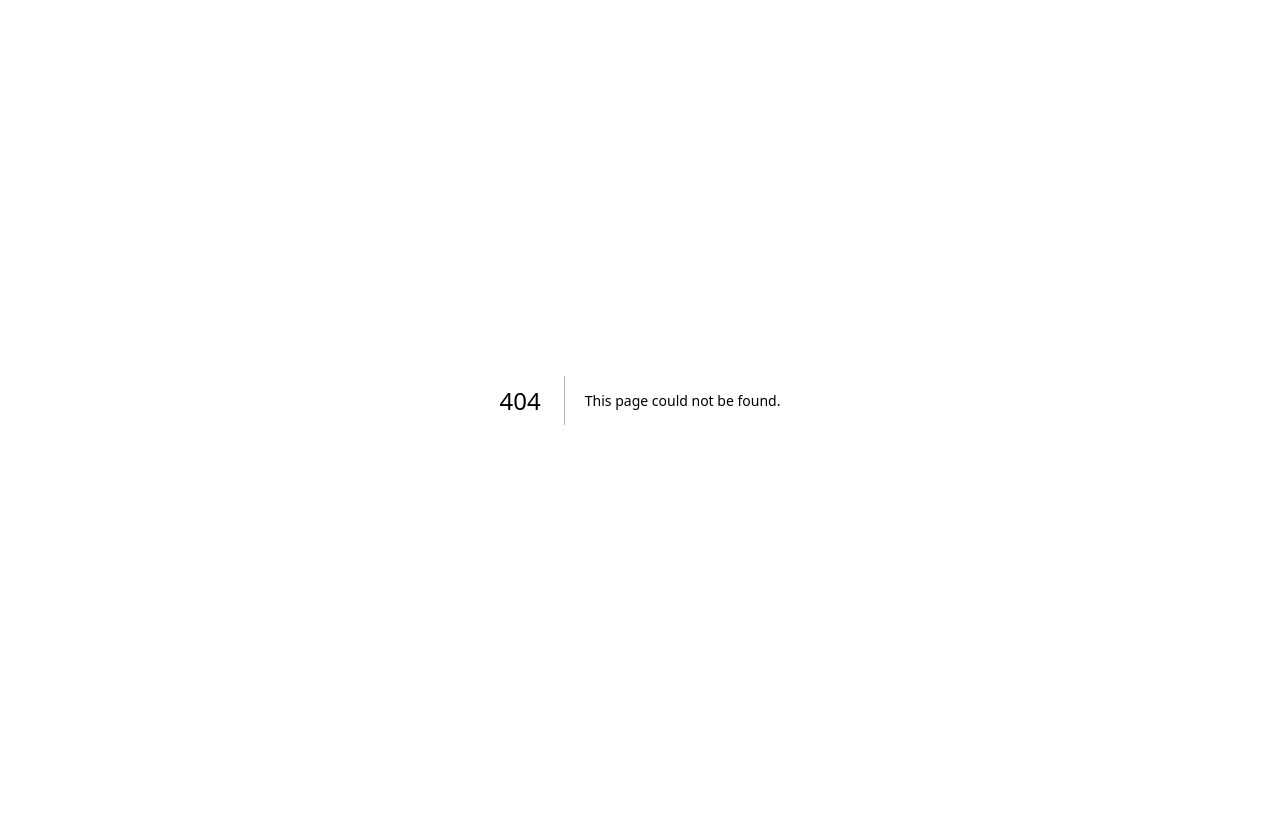
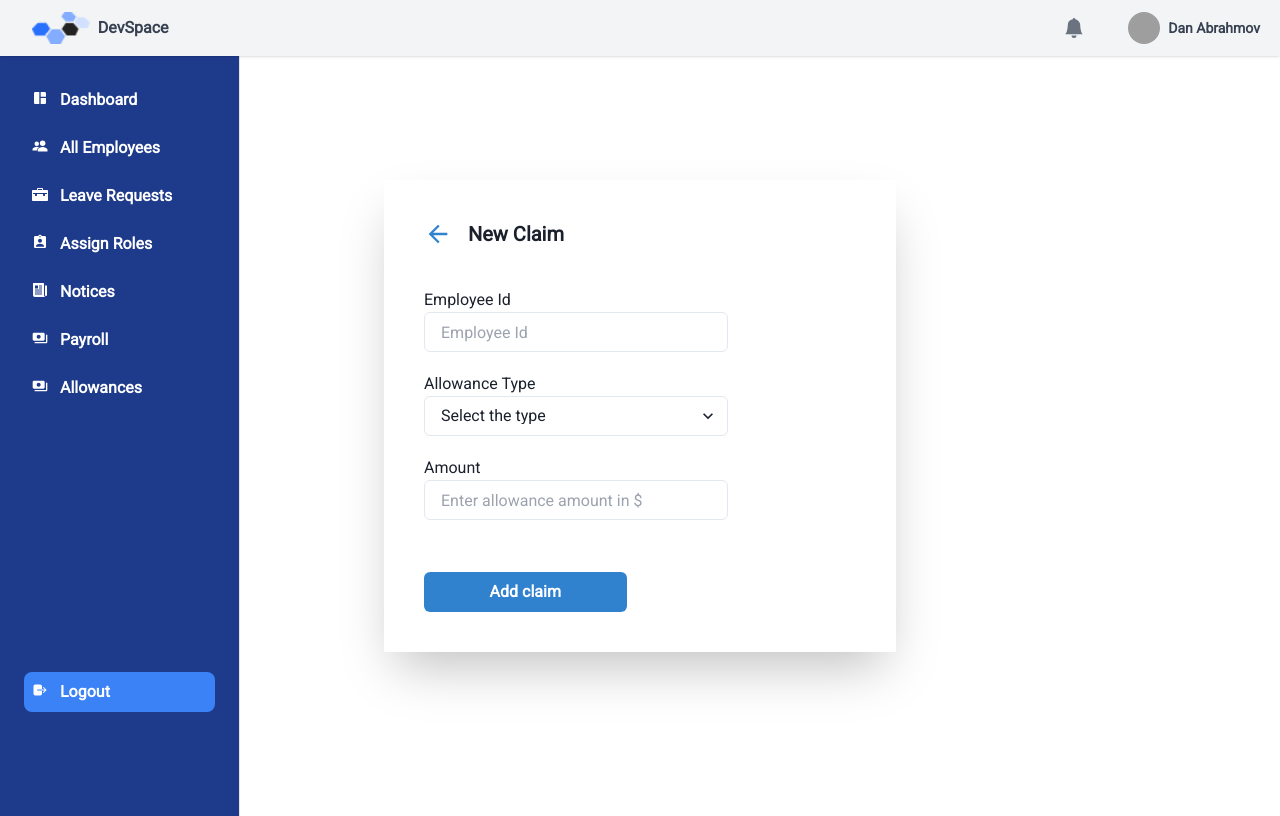
Before and after one commit to groupCAgile/dev-space-hrm, a Next.js app: page /home/allowances/add-claim in a window 1280 px wide. Before the commit this address had no page. Built offline with nearby package versions, Linux system fonts and the light colour scheme; grey boxes are pictures that could not be loaded.

Commit message:
Adding allwances page

```diff
--- /dev/null
+++ b/app/home/allowances/add-claim/client-page.tsx
@@ -0,0 +1,136 @@
+"use client";
+
+import { Avatar, AvatarBadge, Button, Input, Select } from "@chakra-ui/react";
+import { FaRegTrashAlt } from "react-icons/fa";
+import { ArrowBackIcon } from "@chakra-ui/icons";
+import React, { useState } from "react";
+import toast from "react-hot-toast";
+import { useRouter } from "next/navigation";
+
+export default function AddPayrollPage() {
+  const router = useRouter();
+
+  const [formData, setFormData] = useState({
+    emp_id: "",
+    acc_no: "",
+    acc_name: "",
+    bank: "",
+    branch: "",
+  });
+
+  const handleChange = (
+    e: React.ChangeEvent<HTMLInputElement | HTMLSelectElement>
+  ) => {
+    const { id, value } = e.target;
+    setFormData((prevData) => ({
+      ...prevData,
+      [id]: value,
+    }));
+  };
+
+  const handleSubmit = async (e: React.FormEvent) => {
+    e.preventDefault();
+    try {
+      const response = await fetch("/api/payroll", {
+        method: "POST",
+        headers: {
+          "Content-Type": "application/json",
+        },
+        body: JSON.stringify(formData),
+      });
+
+      const data = await response.json();
+
+      if (data.success) {
+        toast.success("Successfully added information!");
+        router.push("/home/payroll");
+      } else {
+        toast.error("Could not add information, Try again!");
+      }
+    } catch (error) {
+      toast.error("Could not add information, Try again!");
+      console.error("Error adding information", error);
+    }
+  };
+
+  return (
+    <div className="w-full h-full flex items-center justify-center mt-4">
+      <div className="w-2/5 h-auto shadow-2xl p-10">
+        <div className="flex justify-between items-center">
+          <div className="flex flex-row gap-[16px] pb-10">
+            <a className="cursor-pointer" onClick={() => router.back()}>
+              <ArrowBackIcon color="blue.500" boxSize="28px" />
+            </a>
+            <h1 className="text-xl font-bold">New Claim</h1>
+          </div>
+        </div>
+        <div className="flex justify-between">
+          <div>
+            <form className="flex flex-col space-y-3" onSubmit={handleSubmit}>
+              <div>
+                <div className="mb-2 block">
+                  <label htmlFor="emp_id">Employee Id</label>
+                  <Input
+                    id="emp_id"
+                    type="text"
+                    placeholder="Employee Id"
+                    required
+                    isRequired
+                    value={formData.emp_id}
+                    onChange={handleChange}
+                  />
+                </div>
+              </div>
+
+
+              <div>
+                <div className="mb-2 block">
+                  <label htmlFor="allowance-type">Allowance Type</label>
+                  <Select
+                    id="allo-type"
+                    placeholder="Select the type"
+                    required
+                    isRequired
+                    value={formData.bank}
+                    onChange={handleChange}
+                  >
+                    <option value="Educational">Educational Allowance</option>
+                    <option value="Maternity">Maternity Allowance</option>
+                    <option value="Health">Health Bonus</option>
+                    <option value="Lieu-Leave">Lieu Leave Conversion</option>
+                    <option value="Entertainment">Entertainment Allowance</option>
+
+                  </Select>
+                </div>
+              </div>
+              <div>
+                <div className="mb-2 block">
+                  <label htmlFor="amount">Amount</label>
+                  <Input
+                    id="amount"
+                    type="text"
+                    placeholder="Enter allowance amount in $"
+                    required
+                    isRequired
+                    value={formData.branch}
+                    onChange={handleChange}
+                  />
+                </div>
+              </div>
+              <div className="pt-8">
+                <Button
+                  colorScheme="blue"
+                  variant="solid"
+                  className="w-2/3"
+                  type="submit"
+                >
+                  Add claim
+                </Button>
+              </div>
+            </form>
+          </div>
+        </div>
+      </div>
+    </div>
+  );
+}
--- /dev/null
+++ b/app/home/allowances/add-claim/page.tsx
@@ -0,0 +1,9 @@
+import React from "react";
+import AddPayrollClientPage from "./client-page";
+import { getDb } from "@/lib/database";
+
+export default async function AddPayrollPage() {
+    const db = await getDb();
+
+    return <AddPayrollClientPage />;
+}
--- /dev/null
+++ b/app/home/allowances/client-page.tsx
@@ -0,0 +1,118 @@
+"use client";
+
+import { Spinner, Alert, AlertIcon, Button } from "@chakra-ui/react";
+import { useRouter } from "next/navigation";
+import { SearchIcon } from "@chakra-ui/icons";
+import { useState, useEffect } from "react";
+import React from "react";
+import Link from "next/link";
+
+export default function PayrollClientPage() {
+  const [employees, setEmployees] = useState<any[]>([]);
+  const [loading, setLoading] = useState<boolean>(true);
+  const [error, setError] = useState<string | null>(null);
+
+  const router = useRouter();
+
+  useEffect(() => {
+    loadEmployees();
+  }, []);
+
+  const loadEmployees = async () => {
+    try {
+      const res = await fetch("/api/employee", {
+        method: "GET",
+        headers: {
+          "Content-Type": "application/json",
+        },
+      });
+
+      const data = await res.json();
+
+      if (data.success) {
+        setEmployees(data.data);
+      } else {
+        setError(data.message);
+      }
+    } catch (err) {
+      setError("An error occurred. Please try again.");
+    } finally {
+      setLoading(false);
+    }
+  };
+
+  return (
+    <div className="min-h-screen flex justify-center">
+      <div className="max-w-xl mt-20 ml-44 mb-5 w-full bg-white shadow-lg rounded-lg">
+        <div className="p-4">
+          <div className="flex justify-between">
+            <h1 className="text-2xl font-bold mb-4">
+              Employee Allowances
+            </h1>
+            <Link href={"/home/allowances/add-claim"}>
+              <Button colorScheme="blue">+ Add Claim</Button>
+            </Link>
+          </div>
+          <div className="relative mb-4 bg-blue-50 rounded-lg">
+            <input
+              type="text"
+              className="w-full px-4 py-2 rounded-lg bg-blue-50 focus:outline-none focus:ring-2 focus:ring-blue-600"
+            />
+            <div className="absolute right-2 top-2">
+              <SearchIcon className="w-5 h-5 text-gray-500" />
+            </div>
+          </div>
+          {loading ? (
+            <div className="flex justify-center">
+              <Spinner />
+            </div>
+          ) : error ? (
+            <Alert status="error">
+              <AlertIcon />
+              {error}
+            </Alert>
+          ) : (
+            <div className="overflow-y-auto">
+              {employees.map((employee) => (
+                <Link
+                  key={employee.employee_id}
+                  href={{
+                    pathname: `payroll/update-payroll`,
+                    query: { id: employee.employee_id },
+                  }}
+                >
+                  <div
+                    key={employee._id}
+                    className="emp-entry flex items-center justify-between p-2 mb-2 bg-blue-50 rounded-lg"
+                  >
+                    <div className="flex">
+                      <img
+                        src={employee.imgSrc}
+                        alt={employee.first_name + " " + employee.last_name}
+                        className="w-10 h-10 rounded-full"
+                      />
+                      <div className="ml-3">
+                        <h2 className="text-sm font-semibold">
+                          {employee.first_name + " " + employee.last_name}
+                        </h2>
+                        <p className="text-xs text-gray-600">
+                          Educational Allowance
+                        </p>
+                      </div>
+                    </div>
+                    <div className="mr-2">
+                      <h2 className="text-sm font-semibold">
+                        +$60
+                      </h2>
+
+                    </div>
+                  </div>
+                </Link>
+              ))}
+            </div>
+          )}
+        </div>
+      </div>
+    </div>
+  );
+}
--- /dev/null
+++ b/app/home/allowances/page.tsx
@@ -0,0 +1,9 @@
+import React from "react";
+import PayrollClientPage from "./client-page";
+import { getDb } from "@/lib/database";
+
+export default async function PayrollPage() {
+    const db = await getDb();
+
+    return <PayrollClientPage />;
+}
--- a/styles/constants.tsx
+++ b/styles/constants.tsx
@@ -40,6 +40,11 @@ export const SIDEBAR_ITEMS: SideBarItem[] = [
     icon: <MdPayments />,
   },
   {
+    title: "Allowances",
+    path: "/home/allowances",
+    icon: <MdPayments />,
+  },
+  {
     title: "Logout",
     path: "/login",
     icon: <IoLogOut />,
```
